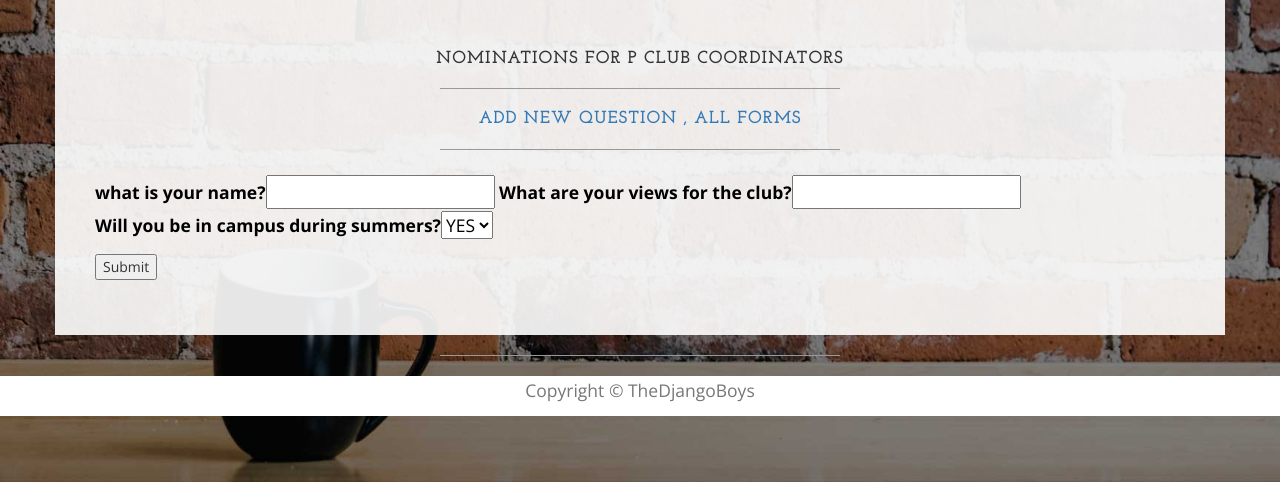
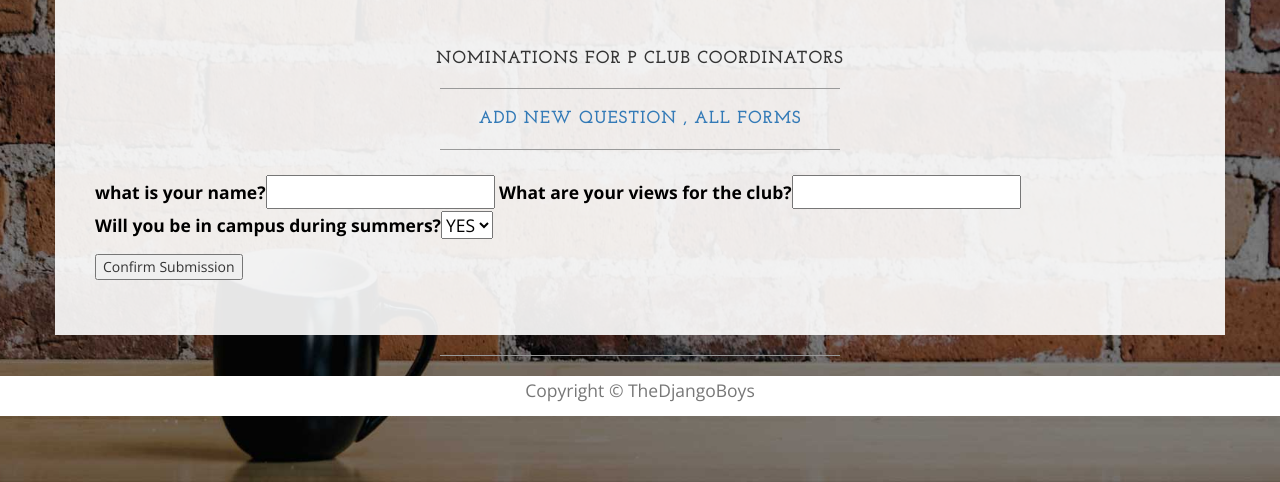
Before and after one commit to aniketp/Gymkhana-Nominations, a Django app: page /forms/1/ in a window 1280 px wide. Shown: the part 318-800 px from the top of the page. Run offline with Django 3.2, Linux system fonts and the light colour scheme; data comes from the database, SQL or seed files in the repository; parts of the project's set-up code (start-up, migrations or seed data) failed here and were passed over; some libraries are stand-ins or nearby versions.

Commit message:
make change in show forms

```diff
--- a/forms/templates/forms/d_forms.html
+++ b/forms/templates/forms/d_forms.html
@@ -27,7 +27,7 @@ form view
                         <p>
                             {{form|bootstrap}}
                         </p>
-                        <input type="submit" value="Submit" />
+                        <input type="submit" value="Confirm Submission" />
                     </form>
             </div>
 
```
